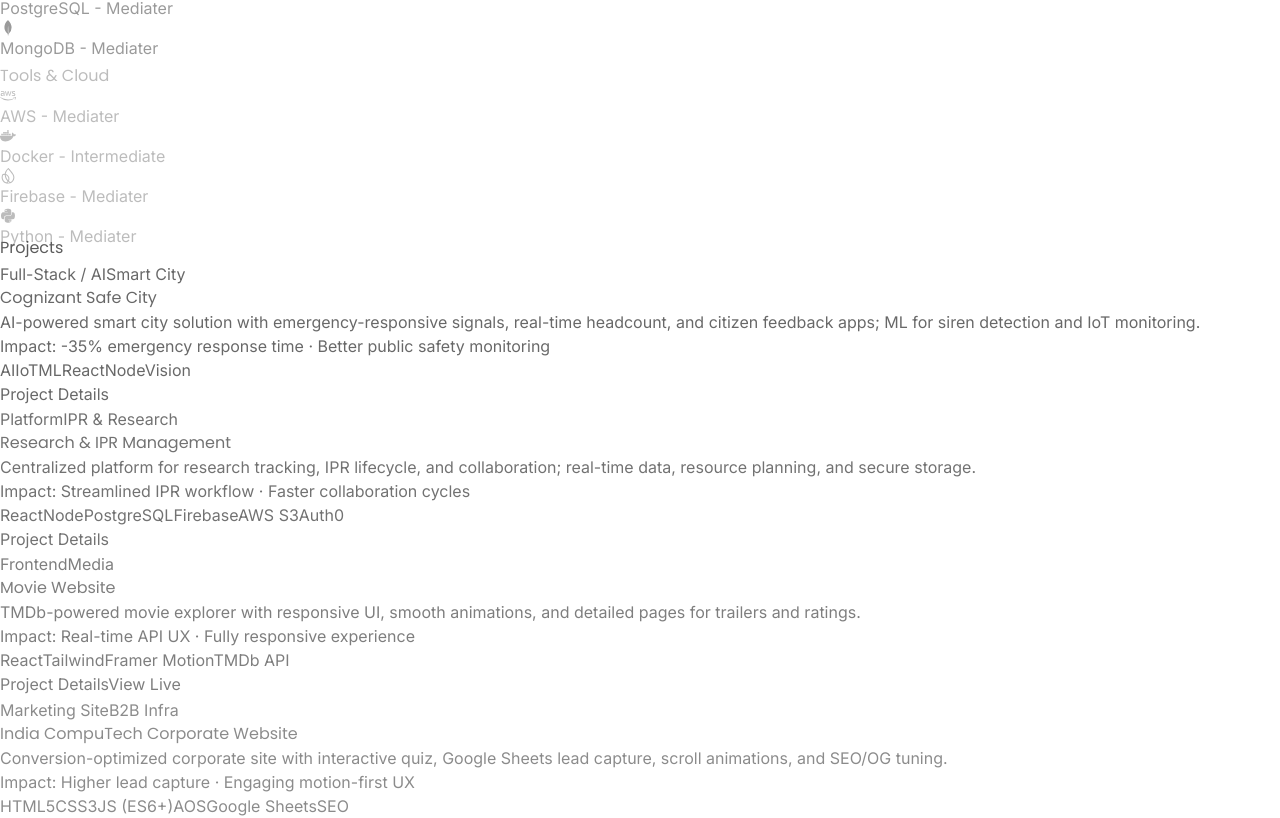
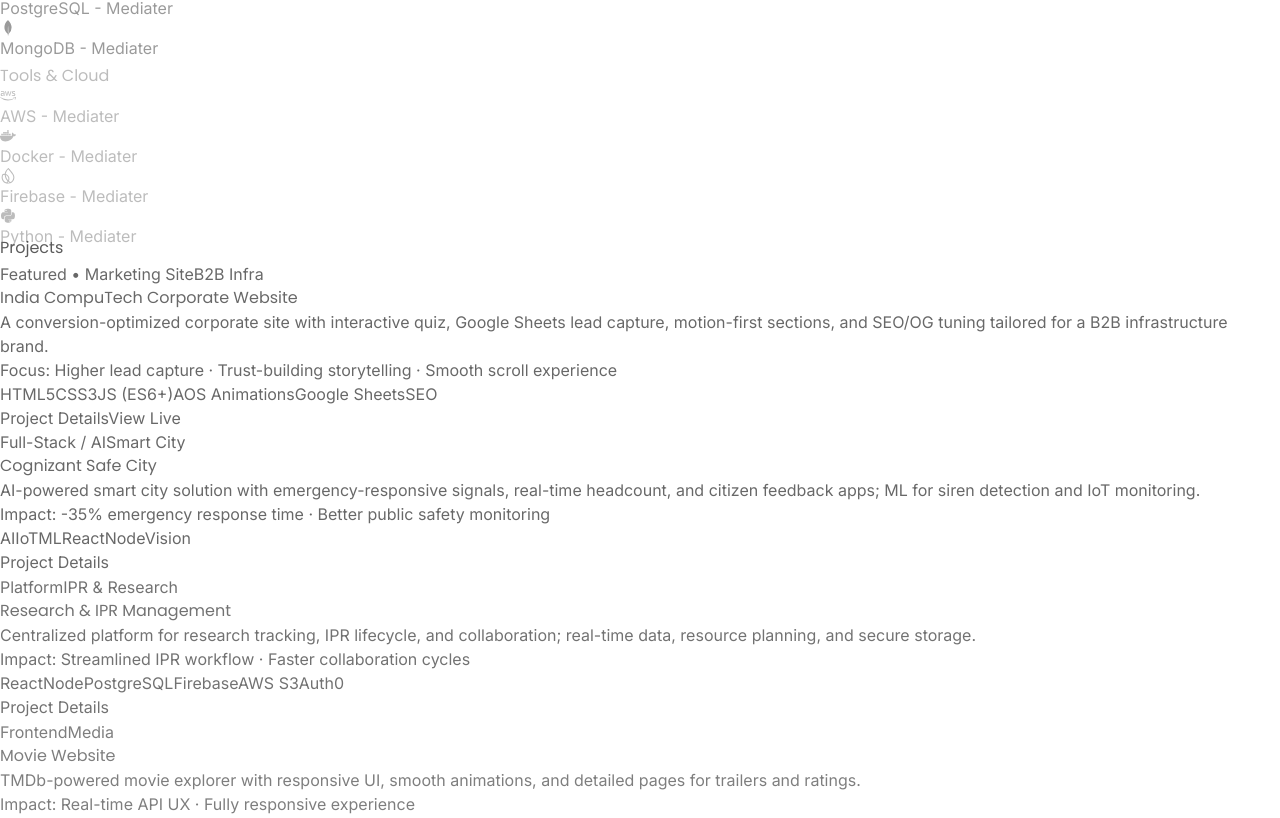
Before and after one commit to Shayuuu/Shayan-Portfolio, a React (Vite) app: page / in a window 1280 px wide. Shown: the part 1385-2203 px from the top of the page. Built offline with nearby package versions, Linux system fonts and the light colour scheme.

Commit message:
Update Home.jsx

```diff
--- a/src/pages/Home.jsx
+++ b/src/pages/Home.jsx
@@ -401,7 +401,7 @@
                 </div>
                 <div className="flex items-center space-x-3">
                   <FaDocker className="text-blue-500 text-xl" />
-                  <span className="text-gray-300">Docker - Intermediate</span>
+                  <span className="text-gray-300">Docker - Mediater</span>
                 </div>
                 <div className="flex items-center space-x-3">
                   <SiFirebase className="text-yellow-400 text-xl" />
@@ -417,7 +417,7 @@
         </motion.div>
       </section>
 
-     {/* Projects Section */}
+      {/* Projects Section */}
       <section id="projects" className="py-16 md:py-20 px-6 md:px-20 bg-black">
         <motion.div
           initial={{ opacity: 0 }}
@@ -426,6 +426,63 @@
           className="max-w-6xl mx-auto"
         >
           <h2 className="text-4xl md:text-5xl font-bold mb-12 text-center" style={{ fontFamily: 'Poppins, sans-serif' }}>Projects</h2>
+
+          {/* Featured Project: India CompuTech Corporate Website */}
+          <motion.div
+            initial={{ opacity: 0, y: 20 }}
+            whileInView={{ opacity: 1, y: 0 }}
+            whileHover={{ scale: 1.02, rotate: -0.25 }}
+            transition={{ duration: 0.6 }}
+            className="relative overflow-hidden bg-gradient-to-br from-gray-900 via-gray-900 to-gray-800 p-6 md:p-8 rounded-2xl shadow-2xl border border-orange-500/40 mb-10"
+          >
+            <div className="absolute inset-0 opacity-0 hover:opacity-100 transition-opacity duration-500 bg-gradient-to-br from-orange-500/15 via-transparent to-amber-500/15 pointer-events-none" />
+            <div className="flex items-center justify-between mb-3">
+              <span className="px-3 py-1 text-xs font-semibold rounded-full bg-orange-500/15 text-orange-200">
+                Featured • Marketing Site
+              </span>
+              <span className="text-xs text-gray-400">B2B Infra</span>
+            </div>
+            <h3 className="text-2xl md:text-3xl lg:text-4xl font-semibold mb-3 text-cyan-200">
+              India CompuTech Corporate Website
+            </h3>
+            <p className="text-gray-300 mb-4 text-base md:text-lg leading-relaxed">
+              A conversion-optimized corporate site with interactive quiz, Google Sheets lead capture, motion-first sections, and SEO/OG tuning tailored for a B2B infrastructure brand.
+            </p>
+            <div className="mb-4 p-3 bg-orange-500/10 rounded-lg border border-orange-500/30">
+              <p className="text-sm text-orange-200 font-semibold">
+                Focus: Higher lead capture · Trust-building storytelling · Smooth scroll experience
+              </p>
+            </div>
+            <div className="flex flex-wrap gap-2 mb-4">
+              {["HTML5", "CSS3", "JS (ES6+)", "AOS Animations", "Google Sheets", "SEO"].map((tag) => (
+                <span
+                  key={tag}
+                  className="px-3 py-1 text-xs rounded-full bg-white/5 text-gray-200 border border-white/10"
+                >
+                  {tag}
+                </span>
+              ))}
+            </div>
+            <div className="flex flex-wrap items-center gap-3 pt-2 border-t border-gray-800">
+              <Link
+                to="/projects/company-website"
+                className="px-5 py-2.5 bg-blue-600 text-white rounded-lg hover:bg-blue-700 transition font-semibold"
+                onClick={handleButtonClick}
+              >
+                Project Details
+              </Link>
+              <a
+                href="https://www.indiacomputech.com/"
+                target="_blank"
+                rel="noopener noreferrer"
+                className="px-5 py-2.5 bg-orange-600 text-white rounded-lg hover:bg-orange-700 transition font-semibold"
+                onClick={handleButtonClick}
+              >
+                View Live
+              </a>
+            </div>
+          </motion.div>
+
           <div className="grid grid-cols-1 md:grid-cols-2 gap-8">
 
             {/* Cognizant Safe City */}
@@ -545,7 +602,7 @@
               </div>
             </motion.div>
 
-            {/* India CompuTech Corporate Website */}
+            {/* Cinesnap - Premium Movie Booking */}
             <motion.div
               initial={{ opacity: 0, y: 20 }}
               whileInView={{ opacity: 1, y: 0 }}
@@ -553,36 +610,36 @@
               transition={{ duration: 0.6, delay: 0.15 }}
               className="relative overflow-hidden bg-gradient-to-br from-gray-900 via-gray-900 to-gray-800 p-6 md:p-7 rounded-2xl shadow-xl border border-gray-800"
             >
-              <div className="absolute inset-0 opacity-0 hover:opacity-100 transition-opacity duration-500 bg-gradient-to-br from-orange-500/10 via-transparent to-amber-500/10 pointer-events-none" />
+              <div className="absolute inset-0 opacity-0 hover:opacity-100 transition-opacity duration-500 bg-gradient-to-br from-cyan-500/10 via-transparent to-pink-500/10 pointer-events-none" />
               <div className="flex items-center justify-between mb-3">
-                <span className="px-3 py-1 text-xs font-semibold rounded-full bg-orange-500/15 text-orange-200">Marketing Site</span>
-                <span className="text-xs text-gray-400">B2B Infra</span>
+                <span className="px-3 py-1 text-xs font-semibold rounded-full bg-cyan-500/15 text-cyan-200">Full-Stack / UX</span>
+                <span className="text-xs text-gray-400">Cinema Booking</span>
               </div>
-              <h3 className="text-2xl md:text-3xl font-semibold mb-2 text-orange-200">India CompuTech Corporate Website</h3>
+              <h3 className="text-2xl md:text-3xl font-semibold mb-2 text-cyan-200">Cinesnap</h3>
               <p className="text-gray-300 mb-4 text-base leading-relaxed">
-                Conversion-optimized corporate site with interactive quiz, Google Sheets lead capture, scroll animations, and SEO/OG tuning.
+                Premium movie ticket booking experience with cinematic UI, smooth seat selection and delightful micro-interactions.
               </p>
-              <div className="mb-4 p-3 bg-orange-500/10 rounded-lg border border-orange-500/20">
-                <p className="text-sm text-orange-200 font-semibold">Impact: Higher lead capture · Engaging motion-first UX</p>
+              <div className="mb-4 p-3 bg-cyan-500/10 rounded-lg border border-cyan-500/20">
+                <p className="text-sm text-cyan-200 font-semibold">Impact: Motion-first UX · Product feel · Showcases front-end craft</p>
               </div>
               <div className="flex flex-wrap gap-2 mb-4">
-                {["HTML5", "CSS3", "JS (ES6+)", "AOS", "Google Sheets", "SEO"].map((tag) => (
+                {["React", "Tailwind", "Framer Motion", "UX Engineering"].map((tag) => (
                   <span key={tag} className="px-3 py-1 text-xs rounded-full bg-white/5 text-gray-200 border border-white/10">{tag}</span>
                 ))}
               </div>
               <div className="flex items-center gap-3 pt-2 border-t border-gray-800">
                 <Link
-                  to="/projects/company-website"
+                  to="/projects/cinesnap"
                   className="px-5 py-2.5 bg-blue-600 text-white rounded-lg hover:bg-blue-700 transition font-semibold"
                   onClick={handleButtonClick}
                 >
                   Project Details
                 </Link>
                 <a
-                  href="https://www.indiacomputech.com/"
+                  href="https://cine-snap-ph.vercel.app/"
                   target="_blank"
                   rel="noopener noreferrer"
-                  className="px-5 py-2.5 bg-orange-600 text-white rounded-lg hover:bg-orange-700 transition font-semibold"
+                  className="px-5 py-2.5 bg-purple-600 text-white rounded-lg hover:bg-purple-700 transition font-semibold"
                   onClick={handleButtonClick}
                 >
                   View Live
```
